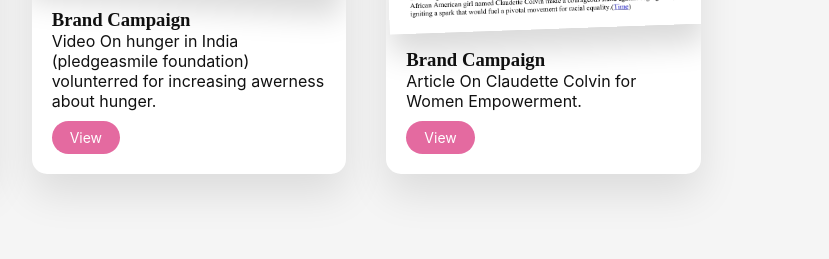
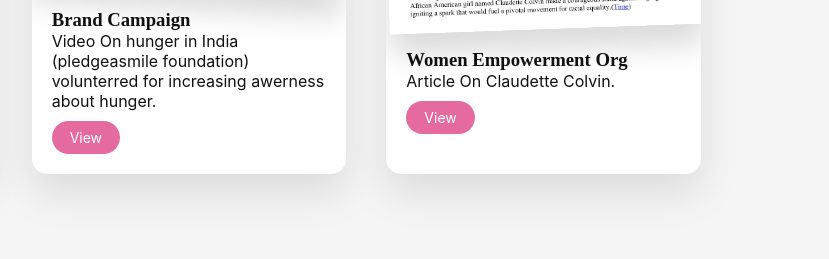
Before and after one commit to anushkayeole1910-cyber/Anushka-Yele-portfolio, a plain HTML site: page index.html in a window 1280 px wide. Shown: the part 1184-1443 px from the top of the page, 451-1280 px from the left. Drawn offline with Linux system fonts and the light colour scheme.

Commit message:
Update index.html

```diff
--- a/index.html
+++ b/index.html
@@ -93,8 +93,8 @@
      <div class="card">
       <img src="claudette colvin.jpeg">
       <div class="card-content">
-        <h3>Brand Campaign</h3>
-        <p>Article On Claudette Colvin for Women Empowerment.</p>
+        <h3>Women Empowerment Org</h3>
+        <p>Article On Claudette Colvin.</p>
       <a href="https://drive.google.com/file/d/1V7A_oetOgl066YjtMGzJeq-YMb0SeOS6/view?usp=sharing" target="_blank" class="case-btn">
         View
       </a>
```
